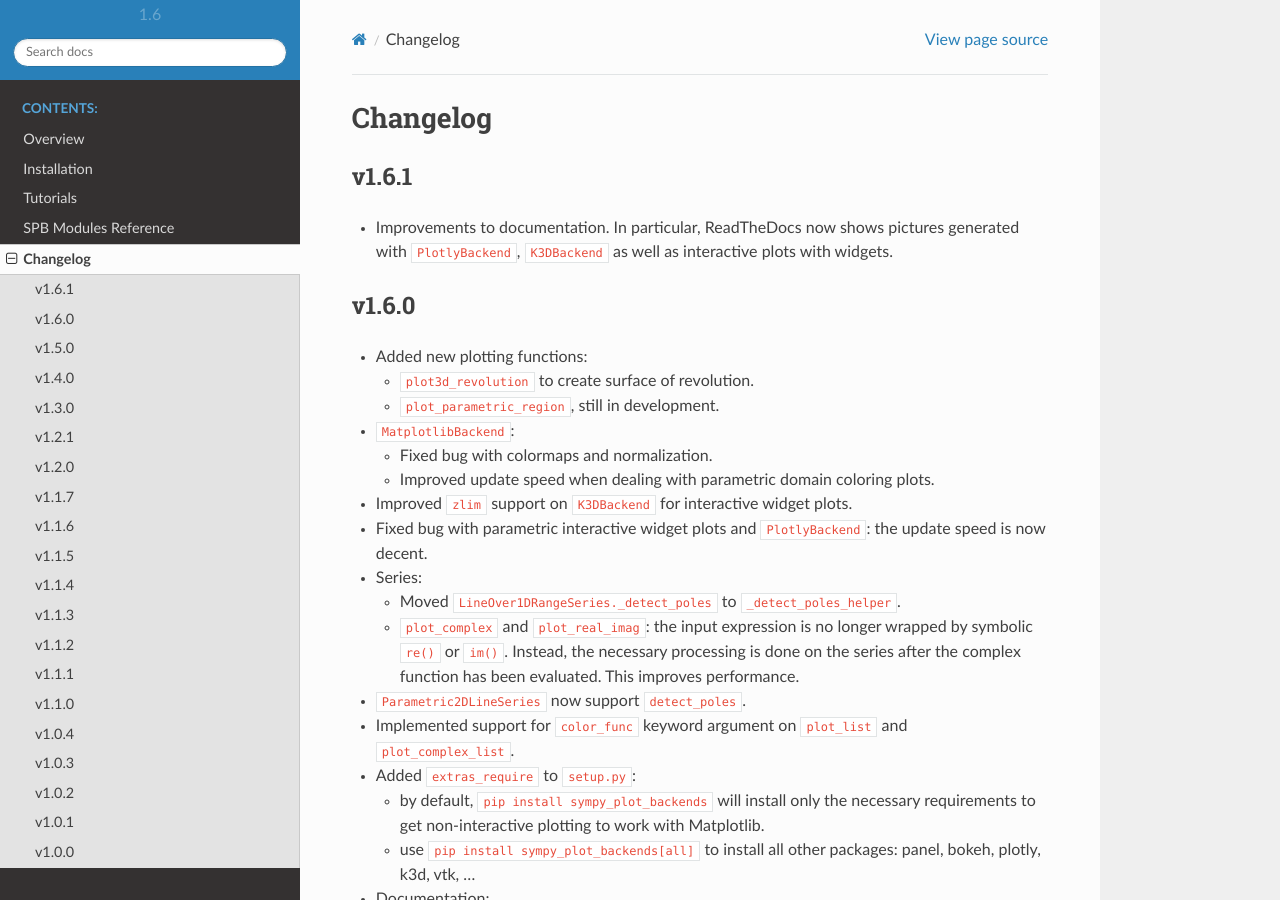
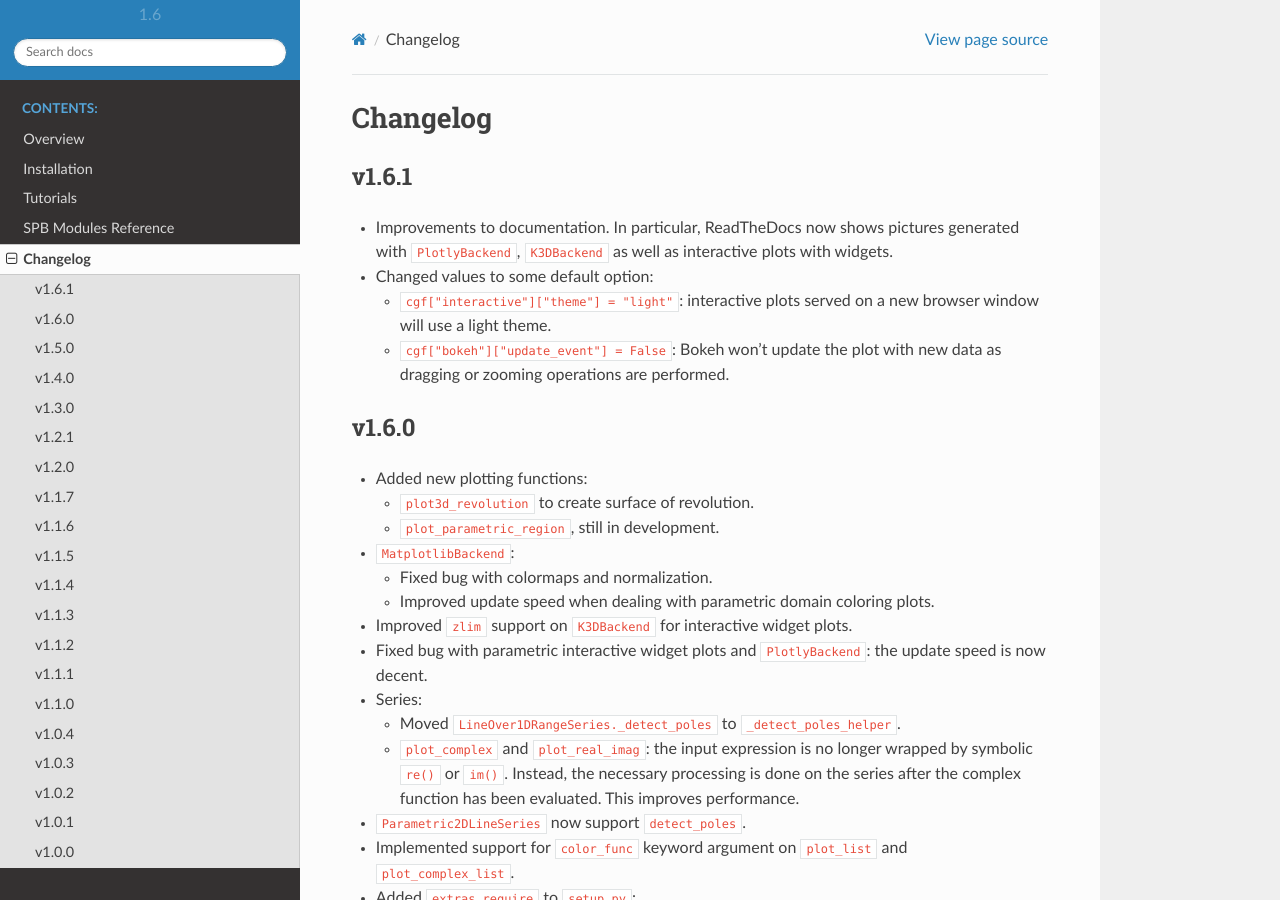
Before and after one commit to Davide-sd/sympy-plot-backends, a Sphinx documentation site: the page built from doc/source/changelog.rst, in a window 1280 px wide and 900 px high. Built offline with Sphinx 7.4.7 and the Read the Docs theme 2.0.0, drawn with Linux system fonts in a browser that asks for light colours.

Commit message:
changed values to some default options

```diff
--- a/doc/source/changelog.rst
+++ b/doc/source/changelog.rst
@@ -8,6 +8,14 @@ v1.6.1
 * Improvements to documentation. In particular, ReadTheDocs now shows pictures
   generated with ``PlotlyBackend``, ``K3DBackend`` as well as interactive
   plots with widgets.
+
+* Changed values to some default option:
+
+  * ``cgf["interactive"]["theme"] = "light"``: interactive plots served on a
+    new browser window will use a light theme.
+
+  * ``cgf["bokeh"]["update_event"] = False``: Bokeh won't update the plot with
+    new data as dragging or zooming operations are performed.
 
 
 v1.6.0
```
Also changed, not shown: 1 other file.
